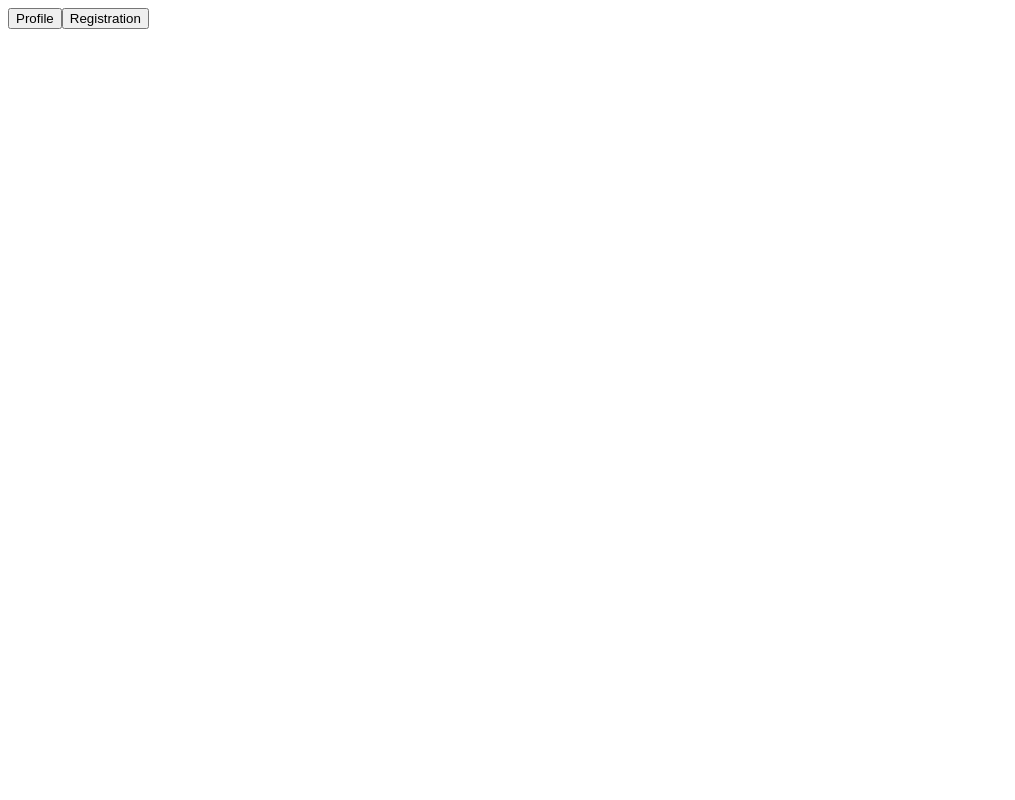
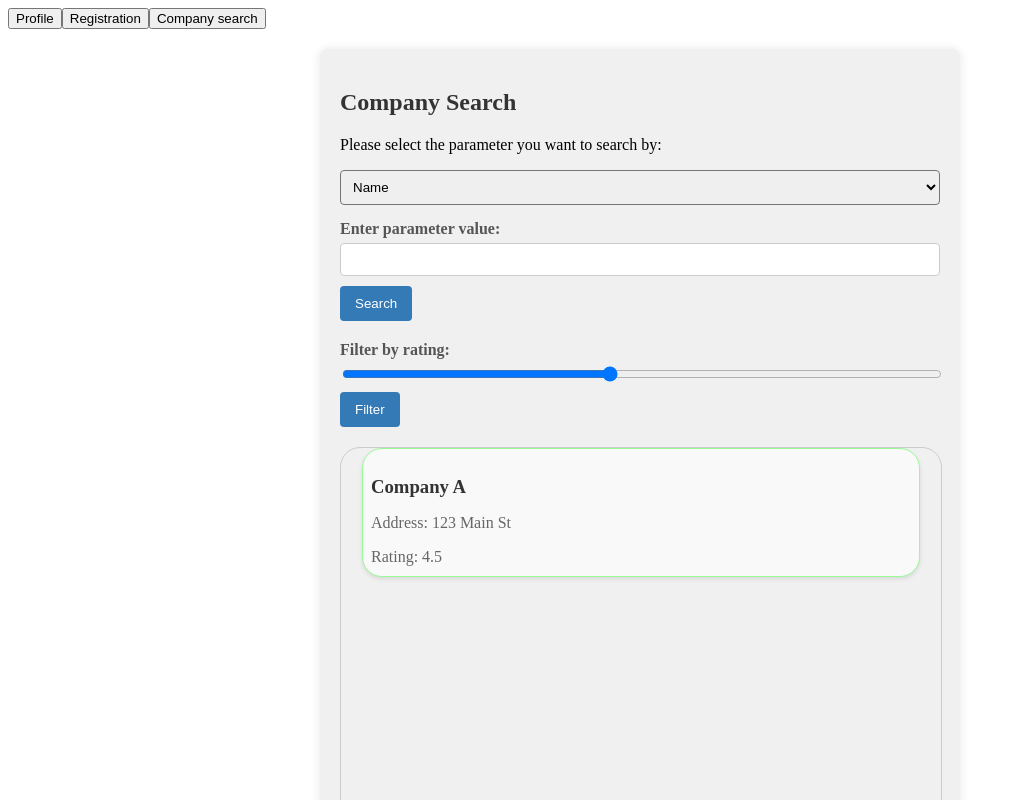
Before and after one commit to ISA-Tim6/Medical-Equipment-front-end, an Angular app: page /company-search in a window 1280 px wide. Before the commit this address led to /. Shown: the top 800 px of the page, without its empty margins (0-1015 px from the left). Built offline with nearby package versions, Linux system fonts and the light colour scheme.

Commit message:
style: Search form

```diff
--- a/src/app/app-routing.module.ts
+++ b/src/app/app-routing.module.ts
@@ -2,6 +2,7 @@ import { NgModule } from '@angular/core';
 import { RouterModule, Routes } from '@angular/router';
 import { UserProfileComponent } from './feature-modules/stakeholders/user-profile/user-profile.component';
 import { RegistrationFormComponent } from './feature-modules/stakeholders/registration-form/registration-form.component';
+import { CompanySearchComponent } from './feature-modules/stakeholders/company-search/company-search.component';
 
 const routes: Routes = [
   {
@@ -12,6 +13,10 @@ const routes: Routes = [
     path: 'registration',
     component: RegistrationFormComponent,
   },
+  {
+    path: 'company-search',
+    component: CompanySearchComponent,
+  },
 ];
 
 @NgModule({
--- a/src/app/app.component.html
+++ b/src/app/app.component.html
@@ -1,3 +1,4 @@
 <button [routerLink]="['user-profile']">Profile</button>
 <button [routerLink]="['registration']">Registration</button>
+<button [routerLink]="['company-search']">Company search</button>
 <router-outlet></router-outlet>
--- /dev/null
+++ b/src/app/feature-modules/stakeholders/company-search/company-search.component.css
@@ -0,0 +1,104 @@
+.search-container {
+  max-width: 600px;
+  margin: 20px auto;
+  padding: 20px;
+  background-color: #f0f0f0;
+  border-radius: 8px;
+  box-shadow: 0 0 10px rgba(0, 0, 0, 0.1);
+}
+
+.search-heading {
+  color: #333;
+}
+
+#search-parameter {
+  width: 100%;
+  margin-bottom: 15px;
+  padding: 8px;
+  border-radius: 4px;
+}
+
+label {
+  margin-bottom: 5px;
+  display: block;
+  font-weight: bold;
+  color: #555;
+}
+
+.fancy-input {
+  width: 100%;
+  padding: 8px;
+  border: 1px solid #ccc;
+  border-radius: 4px;
+  margin-bottom: 10px;
+  box-sizing: border-box;
+}
+
+.fancy-search-btn,
+.fancy-filter-btn {
+  background-color: #337ab7;
+  color: #fff;
+  padding: 10px 15px;
+  border: none;
+  border-radius: 4px;
+  cursor: pointer;
+}
+
+.fancy-search-btn:hover,
+.fancy-filter-btn:hover {
+  background-color: #286090;
+  cursor: pointer;
+}
+
+.filter-container {
+  margin-top: 20px;
+}
+
+#filter-rating {
+  width: 100%;
+  margin-bottom: 10px;
+}
+
+#filter-rating:hover {
+  cursor: pointer;
+}
+
+.card-container {
+  width: 100%;
+  border: 1px solid #ccc;
+  border-radius: 20px;
+  overflow-y: scroll;
+  height: 500px;
+  margin-top: 20px;
+  display: flex;
+  flex-direction: column;
+  align-items: center;
+}
+
+.card {
+  width: 90%;
+  max-width: 650px;
+  background-color: #f9f9f9;
+  box-shadow: 0 2px 4px rgba(0, 0, 0, 0.1);
+  padding: 8px;
+  margin-bottom: 8px;
+  border-radius: 8px;
+  transition: box-shadow 0.3s ease;
+  border: 1px solid palegreen;
+  border-radius: 20px;
+}
+
+.card:hover {
+  box-shadow: 0 4px 8px rgba(0, 0, 0, 0.2);
+}
+
+.card-title {
+  color: #333;
+  margin-bottom: 4px;
+  font-weight: bold;
+}
+
+.card-info {
+  color: #666;
+  margin-bottom: 2px;
+}
--- /dev/null
+++ b/src/app/feature-modules/stakeholders/company-search/company-search.component.html
@@ -0,0 +1,27 @@
+<div class="search-container">
+  <h2 class="search-heading">Company Search</h2>
+  <p>Please select the parameter you want to search by:</p>
+  <select id="search-parameter">
+    <option value="name">Name</option>
+    <option value="location">Location</option>
+  </select>
+
+  <label for="parameter-value">Enter parameter value:</label>
+  <input type="text" id="parameter-value" class="fancy-input" />
+
+  <button class="fancy-search-btn">Search</button>
+
+  <div class="filter-container">
+    <label for="filter-rating">Filter by rating:</label>
+    <input type="range" id="filter-rating" min="1" max="10" value="5" />
+    <button class="fancy-filter-btn">Filter</button>
+  </div>
+
+  <div class="card-container">
+    <div class="card">
+      <h3 class="card-title">Company A</h3>
+      <p class="card-info">Address: 123 Main St</p>
+      <p class="card-info">Rating: 4.5</p>
+    </div>
+  </div>
+</div>
--- a/src/app/feature-modules/stakeholders/stakeholders.module.ts
+++ b/src/app/feature-modules/stakeholders/stakeholders.module.ts
@@ -4,9 +4,10 @@ import { UserProfileComponent } from './user-profile/user-profile.component';
 import { RegistrationFormComponent } from './registration-form/registration-form.component';
 import { ReactiveFormsModule } from '@angular/forms';
 import { FormsModule } from '@angular/forms';
+import { CompanySearchComponent } from './company-search/company-search.component';
 
 @NgModule({
-  declarations: [UserProfileComponent, RegistrationFormComponent],
+  declarations: [UserProfileComponent, RegistrationFormComponent, CompanySearchComponent],
   imports: [CommonModule, ReactiveFormsModule, FormsModule],
   exports: [UserProfileComponent, RegistrationFormComponent],
 })
```
Also changed, not shown: src/app/feature-modules/layout/layout.module.ts (added, +15 -0 lines), src/app/feature-modules/stakeholders/company-search/company-search.component.ts (added, +10 -0 lines).
